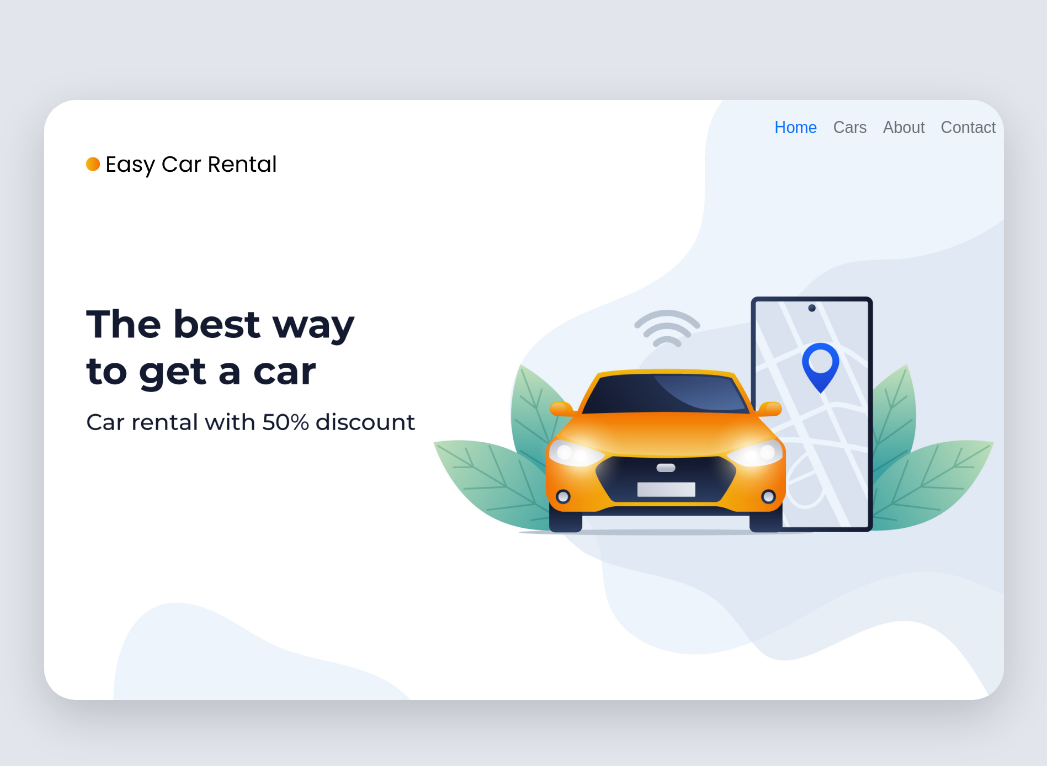
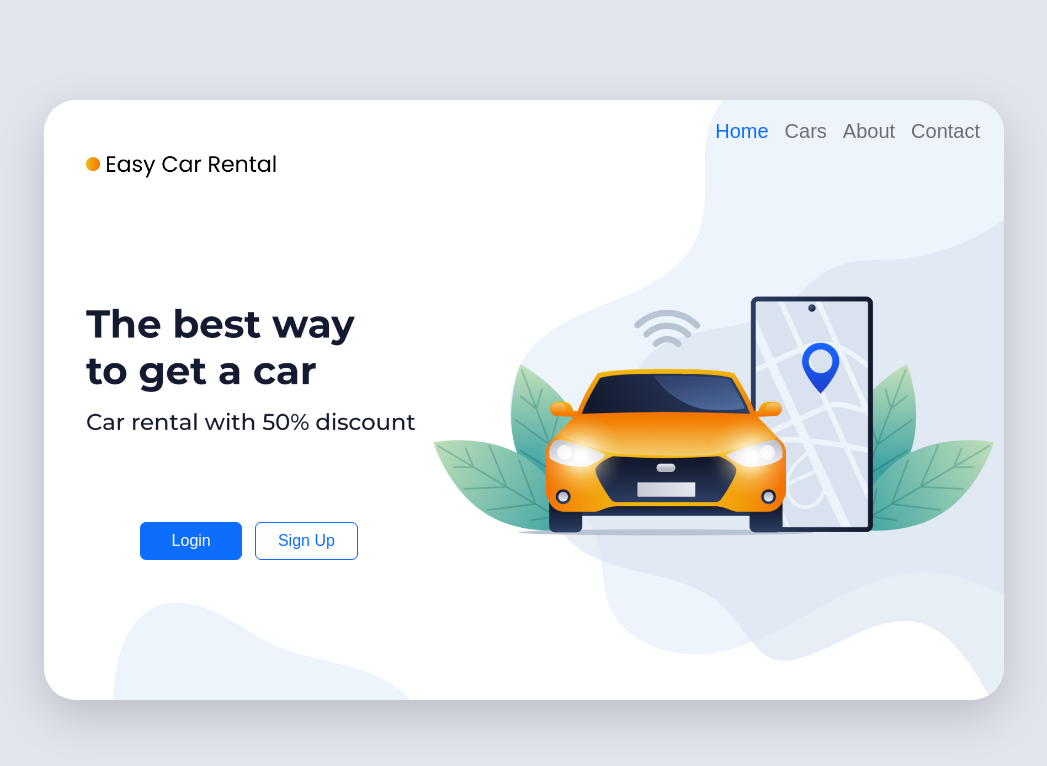
Before and after one commit to Sandun-Induranga/Car-Rental-System, a plain HTML site: page Frontend/view/index.html in a window 1280 px wide. Shown: the whole page, without its empty margins (116-1163 px from the left). Drawn offline with Linux system fonts and the light colour scheme.

Commit message:
Content Updated

```diff
--- a/Frontend/view/index.html
+++ b/Frontend/view/index.html
@@ -22,7 +22,7 @@
                     <span class="navbar-toggler-icon"></span>
                 </button>
                 <div class="collapse navbar-collapse d-flex" id="navbarSupportedContent">
-                    <ul class="navbar-nav ml-auto mb-2 mb-lg-0">
+                    <ul class="navbar-nav ml-auto me-3 mb-2 mb-lg-0 fs-5">
                         <li class="nav-item">
                             <a class="nav-link active text-primary" aria-current="page" href="#">Home</a>
                         </li>
@@ -41,6 +41,11 @@
         </nav>
     </header>
 
+    <section>
+        <button class="btn btn-primary position-absolute" style="bottom: 30%; left:20%; width:8%">Login</button>
+        <button class="btn btn-outline-primary position-absolute" style="bottom: 30%; left:29%; width:8%">Sign Up</button>
+    </section>
+
 </main>
 
 <!--<main>-->
```
